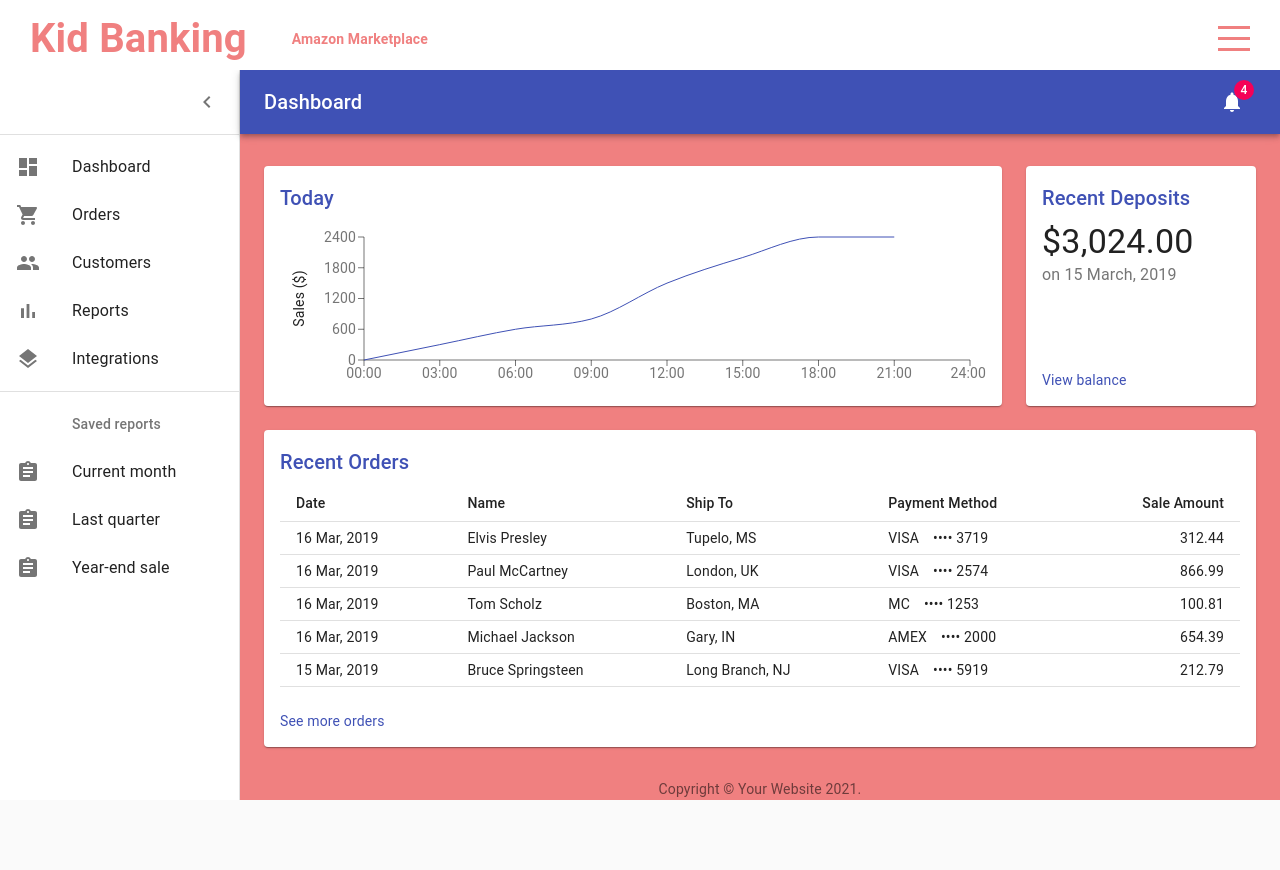
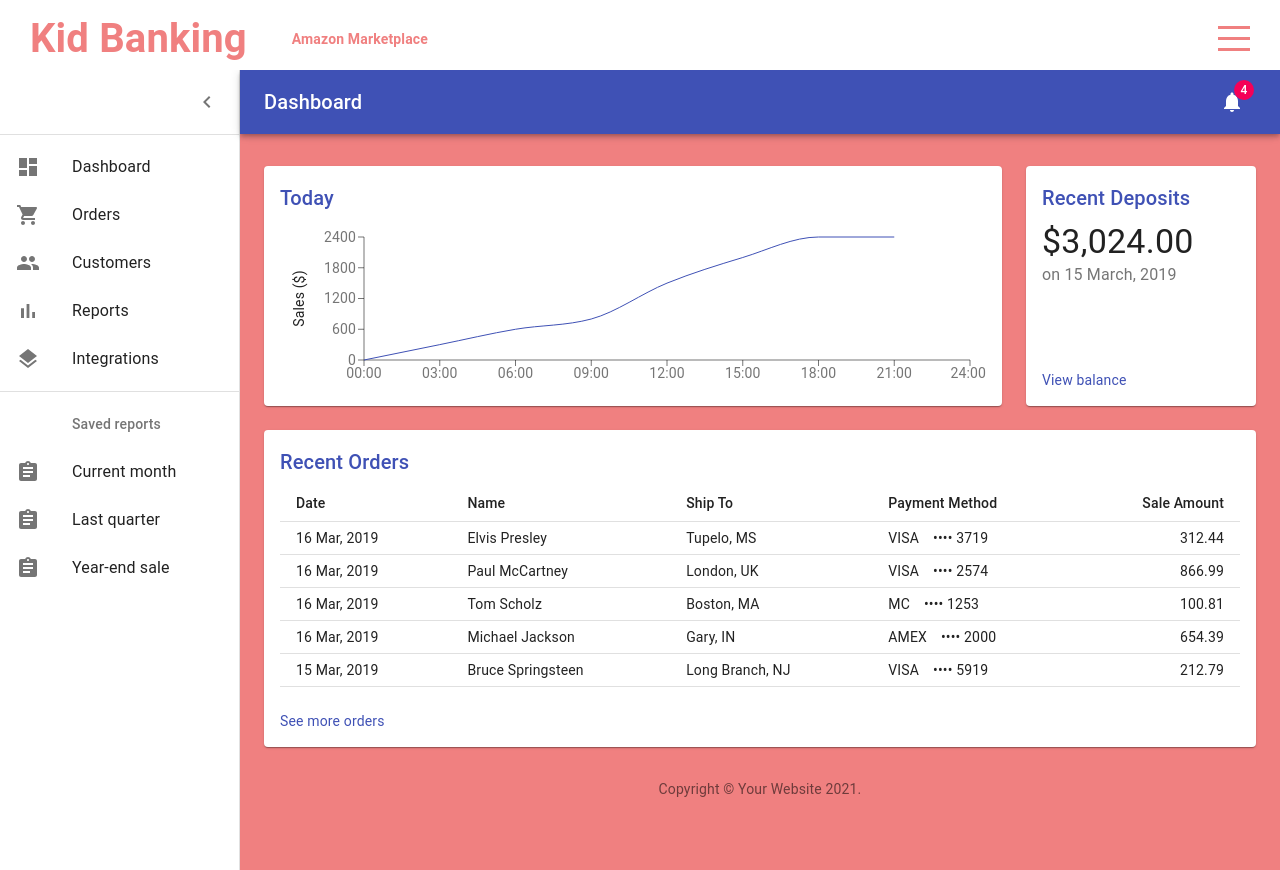
Before and after one commit to Bullmeza/piggybank, a React (Create React App) app in the folder Client/: page /dashboard in a window 1280 px wide. Before the commit the page ends 800 px from the top, so only its background shows below. Built offline with nearby package versions, Linux system fonts and the light colour scheme; no server answers.

Commit message:
Added Revised Dashboard

```diff
--- a/Client/package.json
+++ b/Client/package.json
@@ -14,6 +14,7 @@
     "react-dom": "^17.0.2",
     "react-router-dom": "^5.2.0",
     "react-scripts": "4.0.3",
+    "recharts": "^2.0.9",
     "web-vitals": "^1.1.2"
   },
   "scripts": {
--- a/Client/src/app.scss
+++ b/Client/src/app.scss
@@ -7,7 +7,7 @@
         width: 100%;
 
         /* Need to keep the topbar visible*/
-        height: calc(100vh - 70px);
+        // height: calc(100vh - 70px);
         background-color: lightcoral; // use theme colour normally from global
         position: relative;
 
@@ -26,7 +26,8 @@
         /* Makes EACH (meaning of "*") component take up it's full height and section
         on the page */
         width: 100vw;
-        height: calc(100vh - 70px);
+        // height: calc(100vh - 70px);
+        height: 100vh;
     }
 
 }
--- a/Client/src/components/revisedDashboard/listItems.js
+++ b/Client/src/components/revisedDashboard/listItems.js
@@ -68,3 +68,5 @@ export const secondaryListItems = (
     </ListItem>
   </div>
 );
+
+export default ListItem;
```
Also changed, not shown: 1 other file (tests, documents, lock files or other folders).
